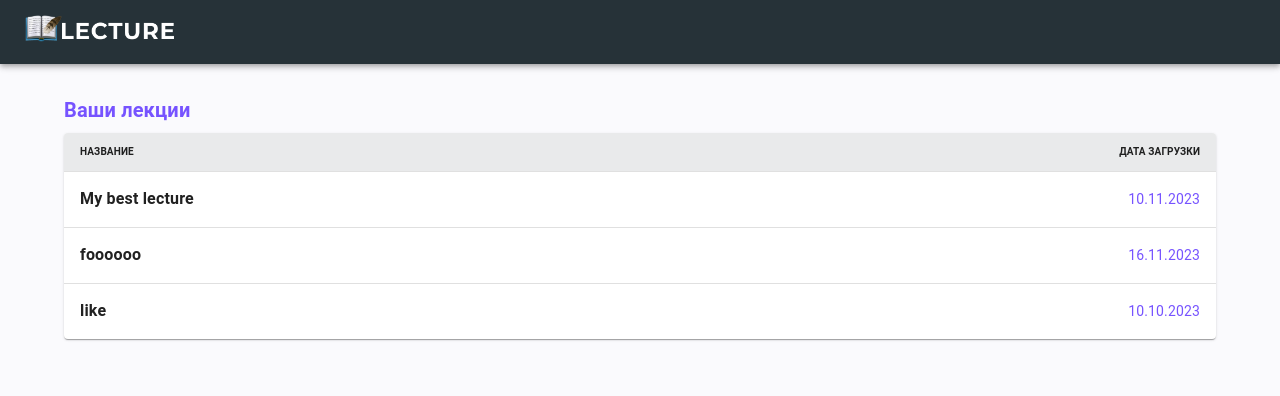
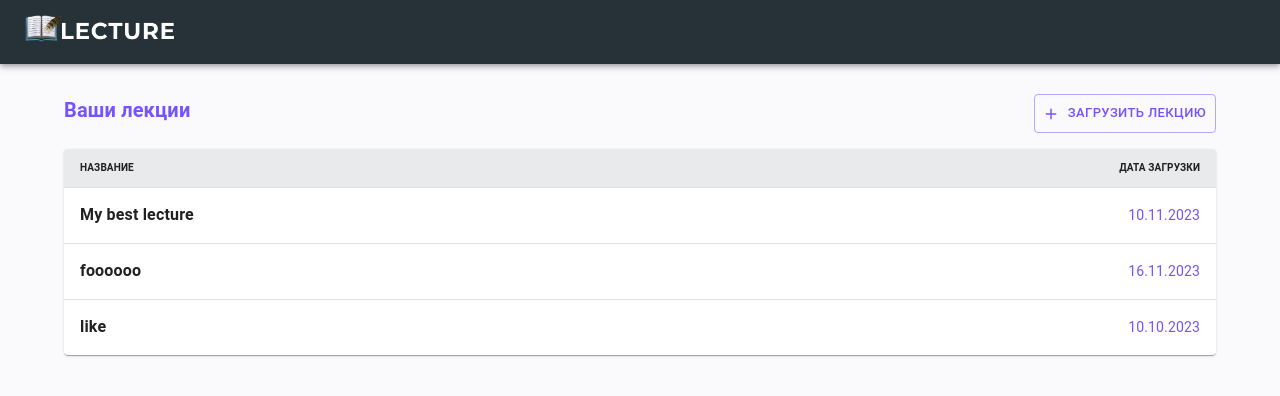
Before and after one commit to banzai-team/lecturer, a React (Vite) app in the folder frontend/: page / in a window 1280 px wide. Shown: the top 396 px of the page. Built offline with nearby package versions, Linux system fonts and the light colour scheme.

Commit message:
Add upload btn

```diff
--- /dev/null
+++ b/frontend/src/components/AddButton.tsx
@@ -0,0 +1,27 @@
+import React from 'react';
+import {Button} from "@mui/material";
+import AddIcon from '@mui/icons-material/Add';
+import {useNavigate} from "react-router";
+import {Routes} from "../pages/router";
+
+const IndexPage: React.FC = () => {
+    const navigate = useNavigate();
+    const onUploadClick = () => navigate(Routes.UPLOAD);
+
+    return (
+        <Button
+            // as={Link}
+            // to={Routes.UPLOAD}
+            onClick={onUploadClick}
+            variant="outlined"
+            size="small"
+            startIcon={<AddIcon/>}
+            color="primary"
+            disabled={false}
+        >
+            Загрузить лекцию
+        </Button>
+    );
+};
+
+export default IndexPage;
--- a/frontend/src/components/BackLink.tsx
+++ b/frontend/src/components/BackLink.tsx
@@ -3,19 +3,21 @@ import React from 'react';
 import WestIcon from "@mui/icons-material/West";
 import {Link} from "react-router-dom";
 import {styled} from "@mui/material/styles";
+import {TableCell} from "@mui/material";
 
 type BackLinkProps = {
     children: any,
     to: string,
 }
 
-const Back = styled(Link)(() => ({
+const Back = styled(Link)(({theme}) => ({
     display: "flex",
     justifyContent: "start",
     alignItems: "center",
     fontSize: "12px",
     lineHeight: "12px",
-    marginBottom: 2
+    marginBottom: 2,
+    color: theme.palette.secondary.main,
 }));
 
 const BackLink: React.FC<BackLinkProps> = ({children, to}) => (
--- a/frontend/src/components/Dropzone.tsx
+++ b/frontend/src/components/Dropzone.tsx
@@ -25,7 +25,7 @@ const Dropzone: React.FC<{ onDrop: any, acceptTypes?: any }> = props => {
             {...getRootProps({ className: "dropzone" })}
         >
             <input {...getInputProps()} />
-            <DownloadIcon sx={{ width: '80px', height: '80px'}} />
+            <DownloadIcon sx={{ width: '80px', height: '80px'}} color="primary" />
             <Box mt="20px">
                 {isDragActive ? (
                     <p>Перетащить сюда ...</p>
--- a/frontend/src/pages/EmptyPage.tsx
+++ b/frontend/src/pages/EmptyPage.tsx
@@ -16,7 +16,7 @@ const EmptyPage: React.FC<EmptyPageProps> = ({text, children}) => {
                 ) : null
             }
             {
-                children ? <Box>{children}</Box> : null
+                children ? <Box mt={4}>{children}</Box> : null
             }
         </Container>
     );
--- a/frontend/src/pages/IndexPage.tsx
+++ b/frontend/src/pages/IndexPage.tsx
@@ -1,5 +1,6 @@
 import React from 'react';
 import {
+    Box,
     Container,
     Paper,
     Table,
@@ -16,6 +17,7 @@ import {Head} from "../components/Head";
 import EmptyPage from "./EmptyPage";
 import {Routes} from "./router";
 import PageTitle from "../components/PageTitle";
+import AddButton from "../components/AddButton";
 
 const NameTableCell = styled(TableCell)(() => ({
     fontSize: "16px",
@@ -40,7 +42,7 @@ const IndexPage: React.FC = () => {
 
     if (!data || !data.length) {
         return <EmptyPage text="Вы еще не загрузили ни одной лекции">
-            --- BUTTON CREATE ---
+            <AddButton />
         </EmptyPage>
     }
 
@@ -48,9 +50,13 @@ const IndexPage: React.FC = () => {
         <>
             <Head title="Главная страница"/>
             <Container maxWidth="lg" >
-                <PageTitle>
-                    Ваши лекции
-                </PageTitle>
+                <Box display="flex" justifyContent="space-between" pb={2}>
+                    <PageTitle>
+                        Ваши лекции
+                    </PageTitle>
+                    <AddButton />
+                </Box>
+
 
                 <TableContainer component={Paper}>
                     <Table
--- a/frontend/src/pages/UploadPage.tsx
+++ b/frontend/src/pages/UploadPage.tsx
@@ -7,6 +7,8 @@ import {Box, Button, Container, Paper, TextField} from "@mui/material";
 import {Head} from "../components/Head";
 import Dropzone from "../components/Dropzone";
 import PageTitle from "../components/PageTitle";
+import BackLink from "../components/BackLink";
+import {Routes} from "./router";
 
 const validationMessage = "Обязательное поле";
 
@@ -42,6 +44,7 @@ const UploadPage: React.FC = () => {
         <>
             <Head title="Страница загрузки лекции"/>
             <Container maxWidth="lg" >
+                <BackLink to={Routes.ROOT}>назад к лекциям</BackLink>
                 <PageTitle>
                     Загрузка лекции
                 </PageTitle>
--- a/frontend/src/theme.ts
+++ b/frontend/src/theme.ts
@@ -3,9 +3,9 @@ import { createTheme } from '@mui/material/styles';
 export const theme = createTheme({
     palette: {
         primary: {
-    //         light: '#757ce8',
+            light: '#B181FF',
             main: '#7653FF',
-    //         dark: '#002884',
+            dark: '#6632B9',
     //         contrastText: '#fff',
         },
         secondary: {
@@ -45,6 +45,15 @@ export const theme = createTheme({
                     },
                 }
             })
+        },
+        MuiButton: {
+            styleOverrides: ({
+                root: {
+                    '&:focus': {
+                        outline: '#6632B9',
+                    },
+                }
+            })
         }
     }
 });
```
